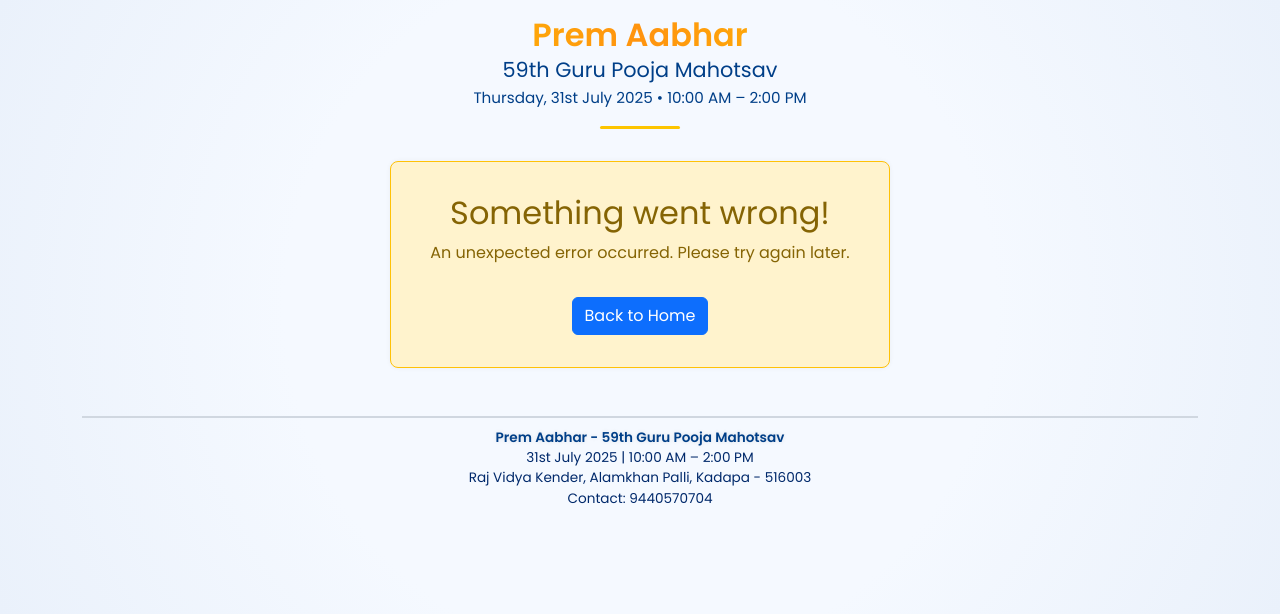
After one commit to sunkusaarthak/Event-Application-Site, a Flask app: template templates/error.html in a window 1280 px wide. The commit adds this page. Shown: the top 614 px of the page. Run offline with Flask 3, Linux system fonts and the light colour scheme; the template is opened without the code that fills it, so the values that code supplies are empty; parts of the project's set-up code (start-up, migrations or seed data) failed here and were passed over.

Commit message:
imporved db access and closing logic

```diff
--- a/app.py
+++ b/app.py
@@ -1,9 +1,10 @@
 import sys
 import logging
 import os
-from flask import Flask, render_template, request, redirect, url_for, flash, session
+from flask import Flask, render_template, request, redirect, url_for, flash, session, jsonify
 from db_manager import DBManager
 from dotenv import load_dotenv
+from datetime import datetime
 
 # Load .env locally for development
 load_dotenv()
@@ -16,9 +17,23 @@ logging.basicConfig(
 )
 logger = logging.getLogger("EventApp")
 
-app = Flask(__name__)
-app.secret_key = os.getenv('SECRT_KEY')
-pool_size = int(os.getenv('POOL_SIZE'))
+# Validate and log environment variables
+required_env = ['SECRT_KEY', 'MYSQL_HOST', 'MYSQL_USER', 'MYSQL_PASSWORD', 'MYSQL_DB', 'POOL_SIZE']
+missing_env = [var for var in required_env if not os.getenv(var)]
+if missing_env:
+    logger.error(f"Missing required environment variables: {missing_env}")
+    sys.exit(1)
+else:
+    logger.info("All required environment variables are set.")
+
+try:
+    pool_size = int(os.getenv('POOL_SIZE'))
+except Exception as e:
+    logger.error(f"Invalid POOL_SIZE environment variable: {e}")
+    sys.exit(1)
+
+if pool_size < 5:
+    logger.warning("POOL_SIZE is less than 5. This may not be sufficient for production workloads.")
 
 db_config = {
     'host': os.getenv('MYSQL_HOST'),
@@ -28,13 +43,27 @@ db_config = {
     'database': os.getenv('MYSQL_DB'),
     'ssl_disabled': False
 }
+logger.info(f"Database config: host={db_config['host']}, db={db_config['database']}, user={db_config['user']}, pool_size={pool_size}")
 
 # Init DBManager with pooling
 db = DBManager(db_config, pool_size=pool_size)
 
+app = Flask(__name__)
+app.secret_key = os.getenv('SECRT_KEY')
+
+@app.before_request
+def log_request_info():
+    logger.info(f"Request: {request.method} {request.path} from {request.remote_addr} UA={request.headers.get('User-Agent')}")
+
+@app.errorhandler(Exception)
+def handle_exception(e):
+    logger.exception(f"Unhandled Exception: {e}")
+    return render_template("error.html", error=str(e)), 500
+
 @app.route('/heartbeat')
 def heartbeat():
-    return {"message" : "✌️"}
+    logger.debug("Health check /heartbeat called")
+    return jsonify({"message": "✌️", "status": "ok"})
 
 @app.route('/', methods=['GET', 'POST'])
 def register():
@@ -47,8 +76,11 @@ def register():
         village = request.form['village']
         district = request.form['district']
         pincode = request.form['pincode']
+        knowledge_date = request.form['knowledge_date']
         logger.info(f"Received registration form from {request.remote_addr} - Name: {name}, Phone: {phone}")
 
+        conn = None
+        cursor = None
         try:
             conn = db.get_connection()
             logger.debug("Obtained DB connection from pool")
@@ -64,10 +96,10 @@ def register():
 
             if not skip_insert:
                 insert_sql = """
-                    INSERT INTO registrations (name, phone_number, street, village, district, pincode)
-                    VALUES (%s, %s, %s, %s, %s, %s)
+                    INSERT INTO registrations (name, phone_number, street, village, district, pincode, knowledge_date)
+                    VALUES (%s, %s, %s, %s, %s, %s, %s)
                 """
-                values = (name, phone, street, village, district, pincode)
+                values = (name, phone, street, village, district, pincode, knowledge_date)
                 cursor.execute(insert_sql, values)
                 logger.info(f"Inserted registration for phone: {phone}")
                 conn.commit()
@@ -79,10 +111,6 @@ def register():
             """, [phone])
             logger.debug("Fetched registration ID after insert")
             row = cursor.fetchone()
-
-            cursor.close()
-            conn.close()
-            logger.debug("Closed DB cursor and connection after registration")
 
             if row:
                 logger.info(f"User ID fetched: {row[0]} for phone: {phone}")
@@ -101,9 +129,20 @@ def register():
             logger.exception(f"Database error during registration for phone: {phone}")
             flash(f"Database error: {str(e)}", "danger")
             return redirect(url_for('register', lang=lang))
+        finally:
+            if cursor:
+                try:
+                    cursor.close()
+                except Exception:
+                    pass
+            if conn:
+                try:
+                    conn.close()
+                except Exception:
+                    pass
 
     logger.debug("Rendering registration form")
-    return render_template('form.html', lang=lang)
+    return render_template('form.html', lang=lang, now=datetime.now())
 
 @app.route('/confirmation')
 def confirmation():
@@ -124,38 +163,47 @@ def confirmation():
 @app.route('/test-db')
 def test_db():
     logger.debug(f"Handling /test-db request from {request.remote_addr}")
+    conn = None
+    cursor = None
     try:
         conn = db.get_connection()
         logger.debug("Obtained DB connection from pool for test-db")
         cursor = conn.cursor()
         cursor.execute("SELECT NOW()")
         now = cursor.fetchone()
-        cursor.close()
-        conn.close()
-        logger.debug("Closed DB cursor and connection for test-db")
+        logger.info(f"DB time fetched: {now[0]}")
         return f"DB time is {now[0]}"
     except Exception as e:
         logger.exception("Error during /test-db")
         return f"Error: {e}", 500
+    finally:
+        if cursor:
+            try:
+                cursor.close()
+            except Exception as close_err:
+                logger.error(f"Error closing cursor: {close_err}")
+        if conn:
+            try:
+                conn.close()
+            except Exception as close_err:
+                logger.error(f"Error closing connection: {close_err}")
 
 @app.route('/admin/fetch/details')
 def fetch_details():
     lang = request.args.get('lang', 'en')
+    conn = None
+    cursor = None
     try:
         conn = db.get_connection()
         logger.debug("Obtained DB connection from pool for fetch_details")
         cursor = conn.cursor(dictionary=True)  # dictionary=True returns column names
 
-        cursor.execute("SELECT id, name, phone_number, village FROM registrations ORDER BY id ASC")
+        cursor.execute("SELECT id, name, phone_number, village, knowledge_date FROM registrations ORDER BY id ASC")
         logger.debug("Executed Fetch all Query")
         rows = cursor.fetchall()
 
         for a in rows:
             a['id'] = "RVKKDP" + str(a['id'])
-
-        cursor.close()
-        conn.close()
-        logger.debug("Closed DB cursor and connection after fetch")
 
         return render_template('admin.html', registrations=rows, lang=lang)
 
@@ -163,9 +211,22 @@ def fetch_details():
         logger.exception("Database error during admin fetch")
         flash(f"Database error: {str(e)}", "danger")
         return redirect(url_for('register', lang=lang))
+    finally:
+        if cursor:
+            try:
+                cursor.close()
+            except Exception:
+                pass
+        if conn:
+            try:
+                conn.close()
+            except Exception:
+                pass
 
 @app.route('/admin/export/csv')
 def export_csv():
+    conn = None
+    cursor = None
     try:
         conn = db.get_connection()
         cursor = conn.cursor(dictionary=True)
@@ -175,9 +236,6 @@ def export_csv():
         for a in rows:
             a['id'] = "RVKKDP" + str(a['id'])
 
-        cursor.close()
-        conn.close()
-
         # Generate CSV response
         from io import StringIO
         import csv
@@ -185,7 +243,7 @@ def export_csv():
 
         si = StringIO()
         writer = csv.writer(si)
-        writer.writerow(["ID", "Name", "Phone", "Village", "district", "pincode"])  # CSV headers
+        writer.writerow(["ID", "Full Name", "Phone", "Village", "District", "Pincode", "Knowledge Date"])  # CSV headers
         # Write row data
         for row in rows:
             writer.writerow([
@@ -194,7 +252,8 @@ def export_csv():
                 row['phone_number'],
                 row['village'],
                 row['district'],
-                row['pincode']
+                row['pincode'],
+                row['knowledge_date']
             ])
 
         output = si.getvalue()
@@ -209,7 +268,22 @@ def export_csv():
     except Exception as e:
         flash(f"CSV export failed: {str(e)}", "danger")
         return redirect(url_for('fetch_details'))
+    finally:
+        if cursor:
+            try:
+                cursor.close()
+            except Exception:
+                pass
+        if conn:
+            try:
+                conn.close()
+            except Exception:
+                pass
 
 if __name__ == '__main__':
-    logger.info("Starting Flask app")
-    app.run(debug=True)
+    try:
+        logger.info("Starting Flask app")
+        app.run(debug=True)
+    except Exception as e:
+        logger.exception(f"Flask failed to start: {e}")
+        sys.exit(1)
--- /dev/null
+++ b/templates/error.html
@@ -0,0 +1,126 @@
+<!DOCTYPE html>
+<html lang="en">
+  <head>
+    <meta charset="UTF-8" />
+    <title>Error</title>
+    <meta name="viewport" content="width=device-width, initial-scale=1" />
+    <link
+      rel="icon"
+      type="image/jpg"
+      href="{{ url_for('static', filename='rvk-logo.png') }}"
+    />
+    <link
+      href="https://fonts.googleapis.com/css2?family=Poppins:wght@400;600&display=swap"
+      rel="stylesheet"
+    />
+    <link
+      href="https://cdn.jsdelivr.net/npm/bootstrap@5.3.0/dist/css/bootstrap.min.css"
+      rel="stylesheet"
+    />
+    <style>
+      body {
+        font-family: "Poppins", sans-serif;
+        background: radial-gradient(
+          circle,
+          rgba(245, 249, 255, 1) 50%,
+          rgba(234, 241, 251, 1) 100%
+        );
+        color: #1a1a1a;
+        padding-bottom: 80px;
+      }
+      .event-header {
+        margin-top: 1rem;
+        text-align: center;
+      }
+      .event-title {
+        font-size: 2rem;
+        font-weight: 700;
+        background: radial-gradient(
+          circle,
+          rgba(255, 147, 15, 1) 0%,
+          rgba(253, 197, 0, 1) 52%
+        );
+        -webkit-background-clip: text;
+        -webkit-text-fill-color: transparent;
+        background-clip: text;
+        color: transparent;
+        margin-bottom: 0.2rem;
+      }
+      .event-subtitle {
+        font-size: 1.3rem;
+        font-weight: 500;
+        color: #003f88;
+        margin-bottom: 0.3rem;
+      }
+      .event-date-time {
+        font-size: 0.95rem;
+        color: #003f88;
+      }
+      .event-divider {
+        width: 80px;
+        height: 3px;
+        background: #fdc500;
+        border: none;
+        opacity: 1;
+        margin: 0.5rem auto 1rem auto;
+        border-radius: 4px;
+      }
+      .error-box {
+        background: #fff3cd;
+        border: 1px solid #ffc107;
+        padding: 2rem;
+        border-radius: 0.5rem;
+        color: #856404;
+        box-shadow: 0 0 5px rgba(0,0,0,0.05);
+        margin: 2rem auto 1rem auto;
+        max-width: 500px;
+        text-align: center;
+      }
+      footer {
+        color: #00296b;
+        text-align: center;
+        font-size: 0.85rem;
+        padding: 10px 8px;
+        border-top: 2px solid #d0d7e0;
+        box-shadow: none;
+        border-radius: 0;
+      }
+      footer strong {
+        color: #003f88;
+        text-shadow: 0 0 4px rgba(0, 0, 0, 0.1);
+      }
+    </style>
+  </head>
+  <body class="container mt-3">
+    <!-- Event Header -->
+    <div class="event-header">
+      <h1 class="event-title">Prem Aabhar</h1>
+      <h2 class="event-subtitle">59th Guru Pooja Mahotsav</h2>
+      <p class="event-date-time">
+        Thursday, 31st July 2025 • 10:00 AM – 2:00 PM
+      </p>
+      <hr class="event-divider" />
+    </div>
+
+    <div class="error-box">
+      <h2>Something went wrong!</h2>
+      <p>
+        {% if error %}
+          {{ error }}
+        {% else %}
+          An unexpected error occurred. Please try again later.
+        {% endif %}
+      </p>
+      <a href="{{ url_for('register') }}" class="btn btn-primary mt-3">Back to Home</a>
+    </div>
+
+    <footer class="mt-5">
+      <p>
+        <strong>Prem Aabhar - 59th Guru Pooja Mahotsav</strong><br />
+        31st July 2025 | 10:00 AM – 2:00 PM<br />
+        Raj Vidya Kender, Alamkhan Palli, Kadapa - 516003<br />
+        Contact: 9440570704
+      </p>
+    </footer>
+  </body>
+</html>
```
Also changed, not shown: templates/admin.html (+29 -7 lines), templates/confirmation.html (+4 -4 lines), templates/form.html (+46 -21 lines), static/banner.png (added).
